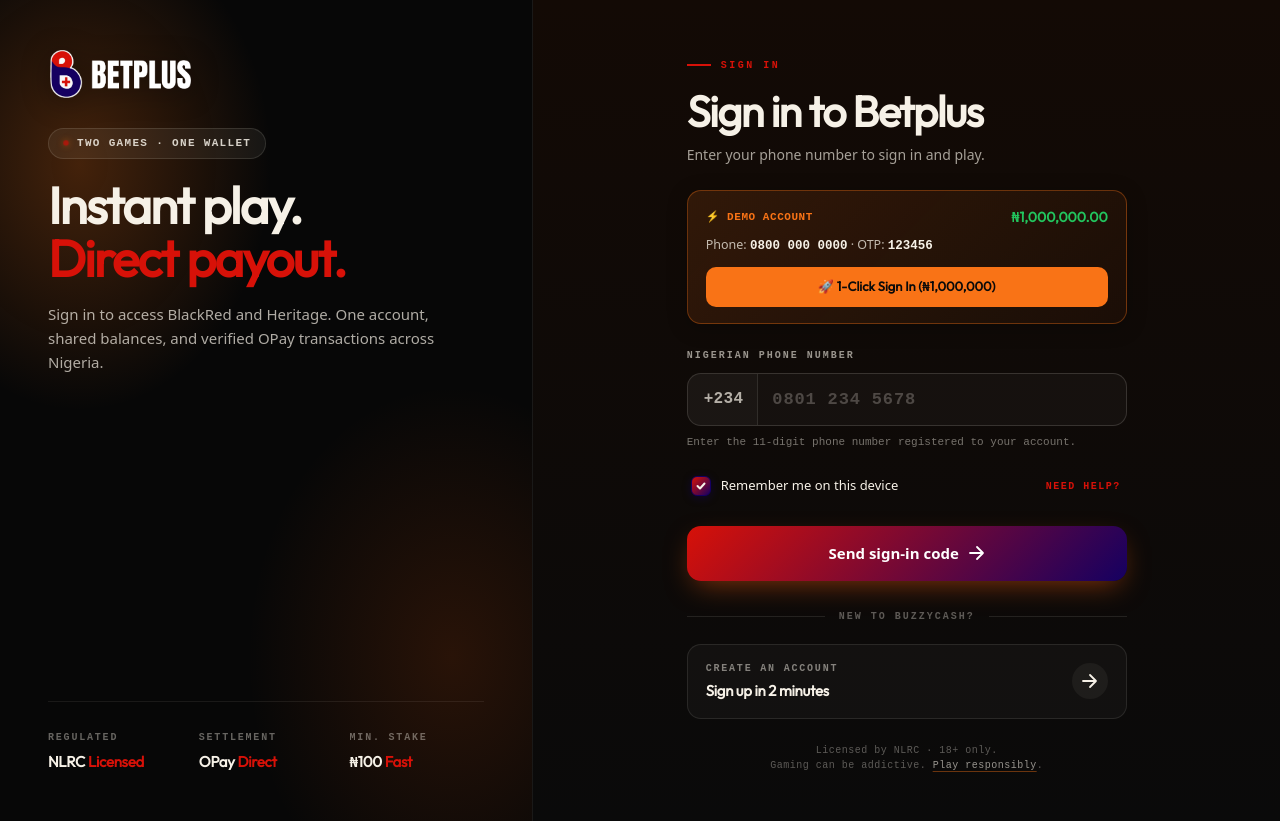
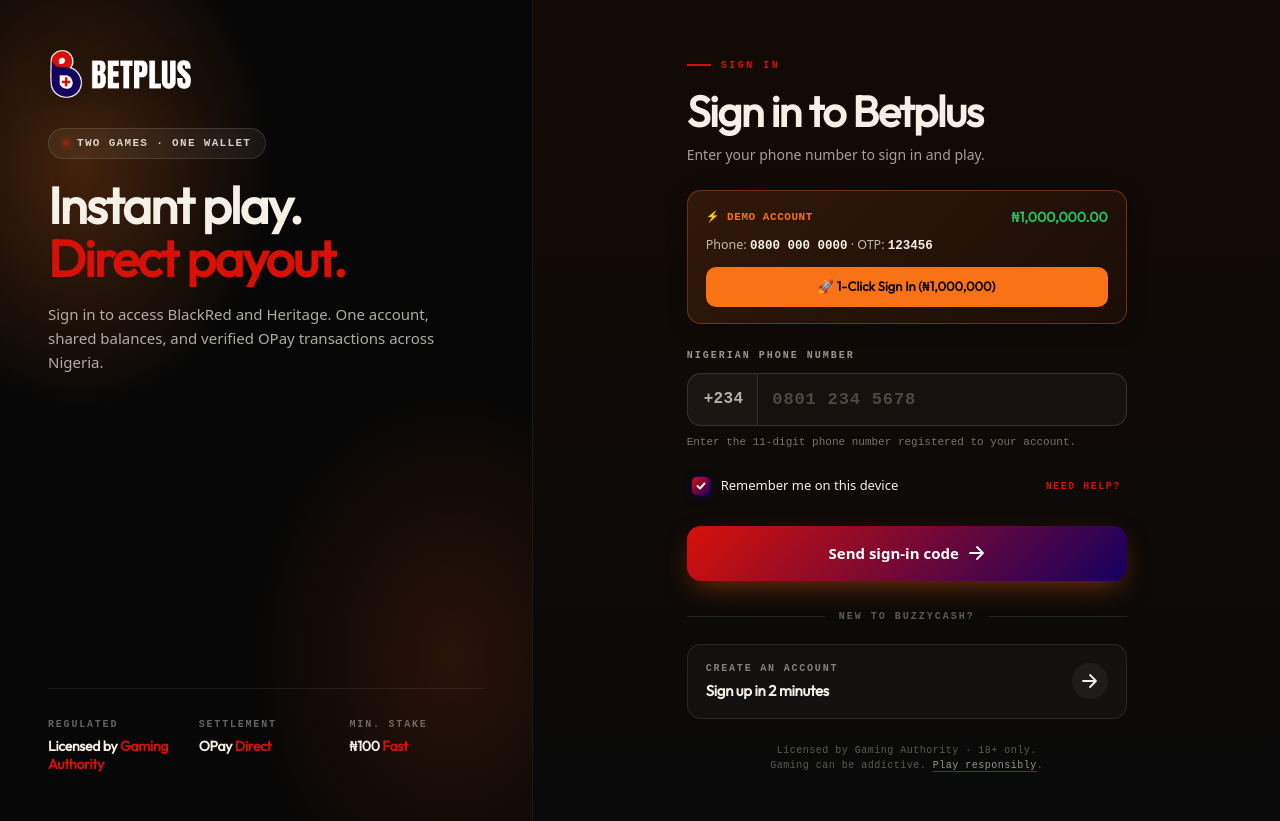
Before and after one commit to PreciseK/betplus, a Next.js app in the folder apps/web/: page /login in a window 1280 px wide. Built offline with nearby package versions, Linux system fonts and the light colour scheme; no server answers.

Commit message:
fix(auth): update regulatory trust copy to 'Licensed by Gaming Authority'

```diff
--- a/apps/web/src/components/auth/RegistrationFlow/RegistrationFlow.module.css
+++ b/apps/web/src/components/auth/RegistrationFlow/RegistrationFlow.module.css
@@ -166,7 +166,8 @@
 .brandTrustItem .val {
   font-family: var(--font-display, inherit);
   font-weight: 700;
-  font-size: 15px;
+  font-size: 14px;
+  line-height: 1.25;
   color: #F6F1E7;
   letter-spacing: -0.02em;
 }
--- a/apps/web/src/components/auth/RegistrationFlow/RegistrationFlow.tsx
+++ b/apps/web/src/components/auth/RegistrationFlow/RegistrationFlow.tsx
@@ -210,7 +210,7 @@
         <div className={styles.brandTrust}>
           <div className={styles.brandTrustItem}>
             <div className={styles.label}>Regulated</div>
-            <div className={styles.val}>NLRC <span className={styles.brandAccent}>Licensed</span></div>
+            <div className={styles.val}>Licensed by <span className={styles.brandAccent}>Gaming Authority</span></div>
           </div>
           <div className={styles.brandTrustItem}>
             <div className={styles.label}>Settlement</div>
--- a/apps/web/src/components/auth/SignInFlow/SignInFlow.module.css
+++ b/apps/web/src/components/auth/SignInFlow/SignInFlow.module.css
@@ -173,7 +173,8 @@
 .brandTrustItem .val {
   font-family: var(--font-display, inherit);
   font-weight: 700;
-  font-size: 15px;
+  font-size: 14px;
+  line-height: 1.25;
   color: #F6F1E7;
   letter-spacing: -0.02em;
 }
--- a/apps/web/src/components/auth/SignInFlow/SignInFlow.tsx
+++ b/apps/web/src/components/auth/SignInFlow/SignInFlow.tsx
@@ -168,7 +168,7 @@
         <div className={styles.brandTrust}>
           <div className={styles.brandTrustItem}>
             <div className={styles.label}>Regulated</div>
-            <div className={styles.val}>NLRC <span className={styles.brandAccent}>Licensed</span></div>
+            <div className={styles.val}>Licensed by <span className={styles.brandAccent}>Gaming Authority</span></div>
           </div>
           <div className={styles.brandTrustItem}>
             <div className={styles.label}>Settlement</div>
@@ -386,7 +386,7 @@
               </a>
 
               <p className={styles.finePrint}>
-                Licensed by NLRC · 18+ only.<br />
+                Licensed by Gaming Authority · 18+ only.<br />
                 Gaming can be addictive. <a href="/safe-play">Play responsibly</a>.
               </p>
             </section>
```
